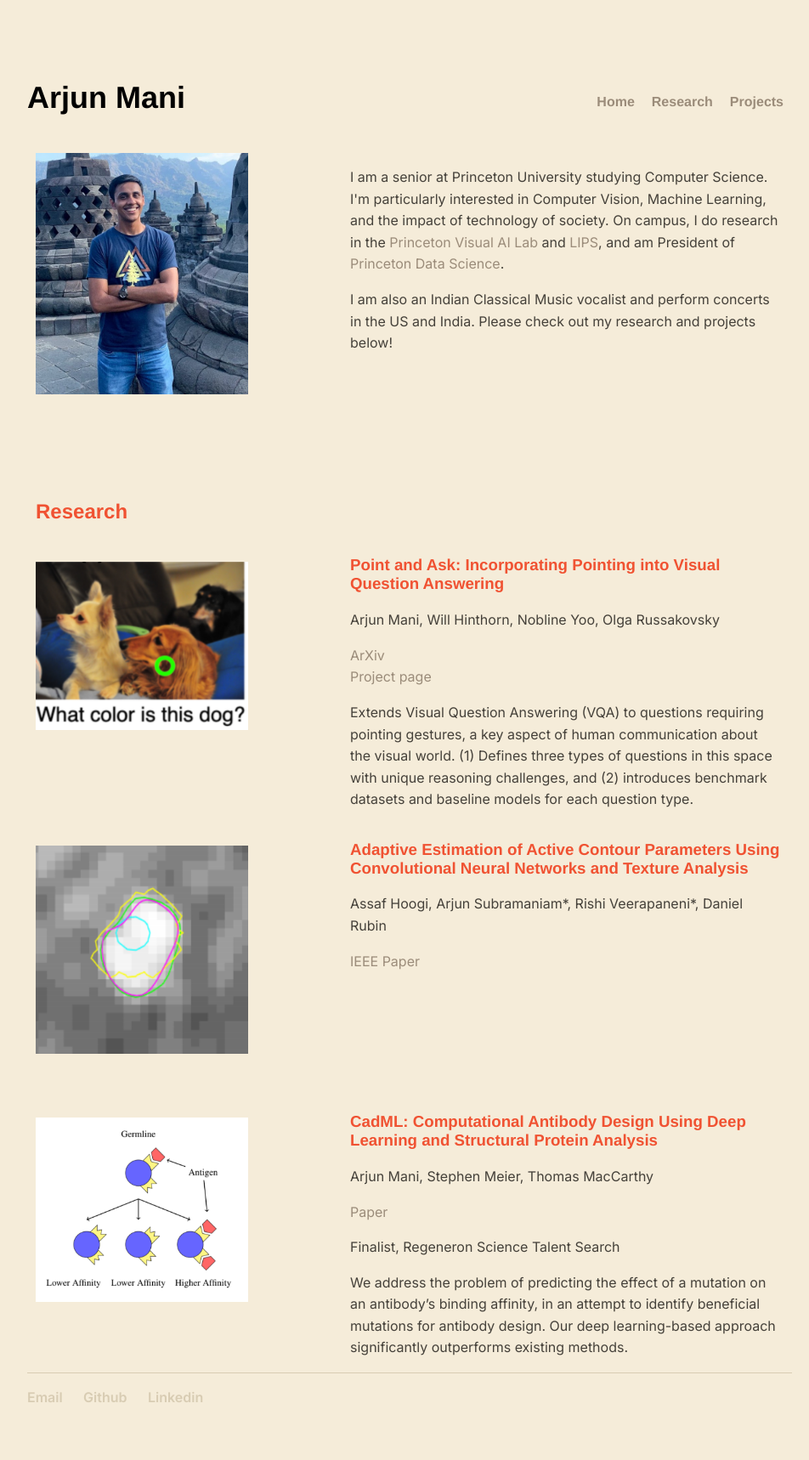
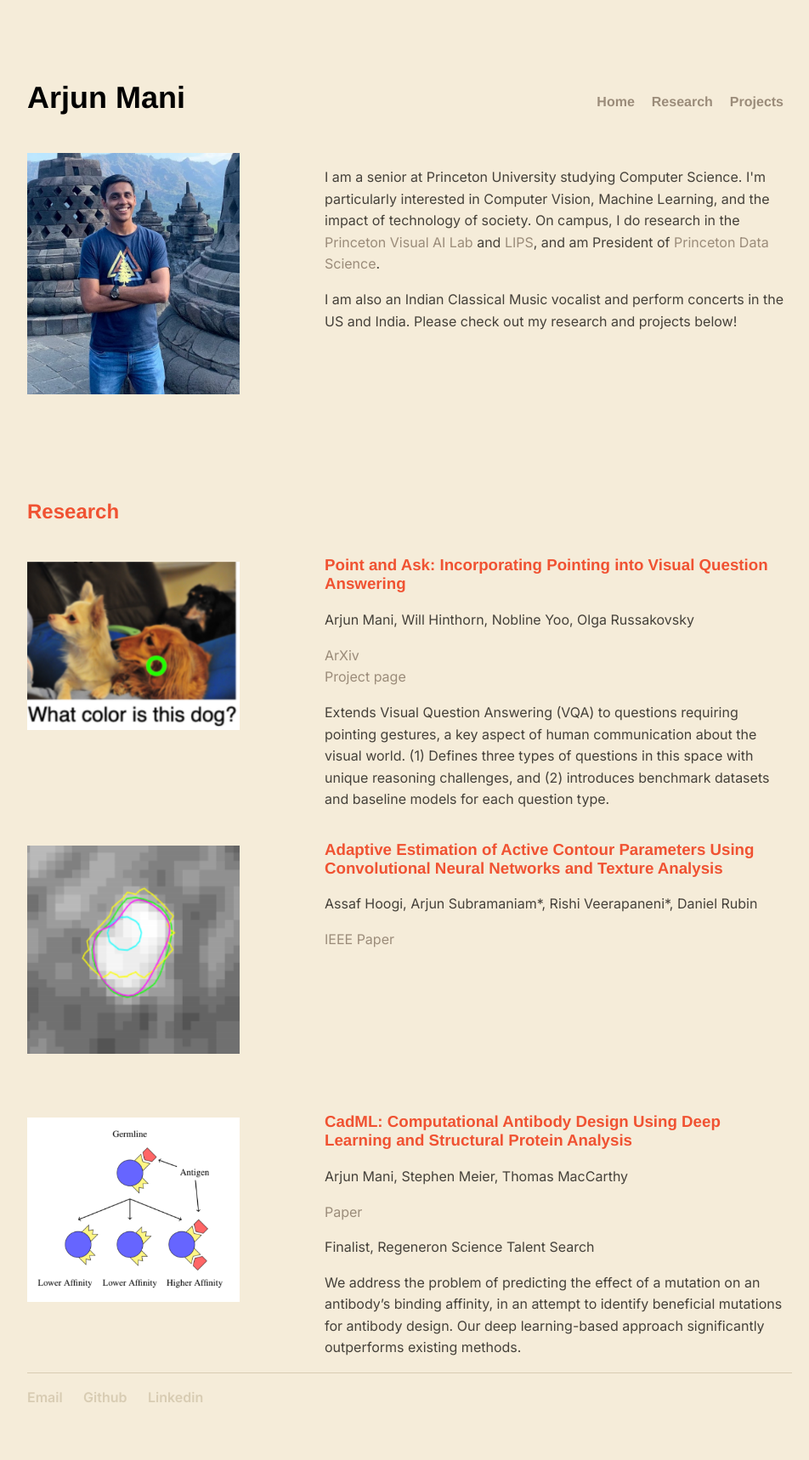
Before and after one commit to arjun-mani/arjun-mani.github.io, a Jekyll site: the page built from index.html, in a window 1280 px wide. Shown: the whole page at 85% size, without its empty margins (160-1112 px from the left). Built offline with Jekyll 4.4.1, drawn with Linux system fonts in a browser that asks for light colours; some web fonts are replaced.

Commit message:
Update main.css

```diff
--- a/css/main.css
+++ b/css/main.css
@@ -14,16 +14,21 @@ body {
 	display: table;
 	width: 100%;
 	vertical-align: top;
+	padding: 0px 0px;
+	margin: 0px 0px;
 }
 .divTableRow {
 	border: none;
 	display: table-row;
 	vertical-align: top;
+	padding: 0px 0px;
+	margin: 0px 0px;
 }
 .divTableCell {
 	border: none;
 	display: table-cell;
-	padding: 0px 10px;
+	padding: 0px 0px;
+	margin: 0px 0px;
 	vertical-align: top;
 }
 .divTableBody {
```
